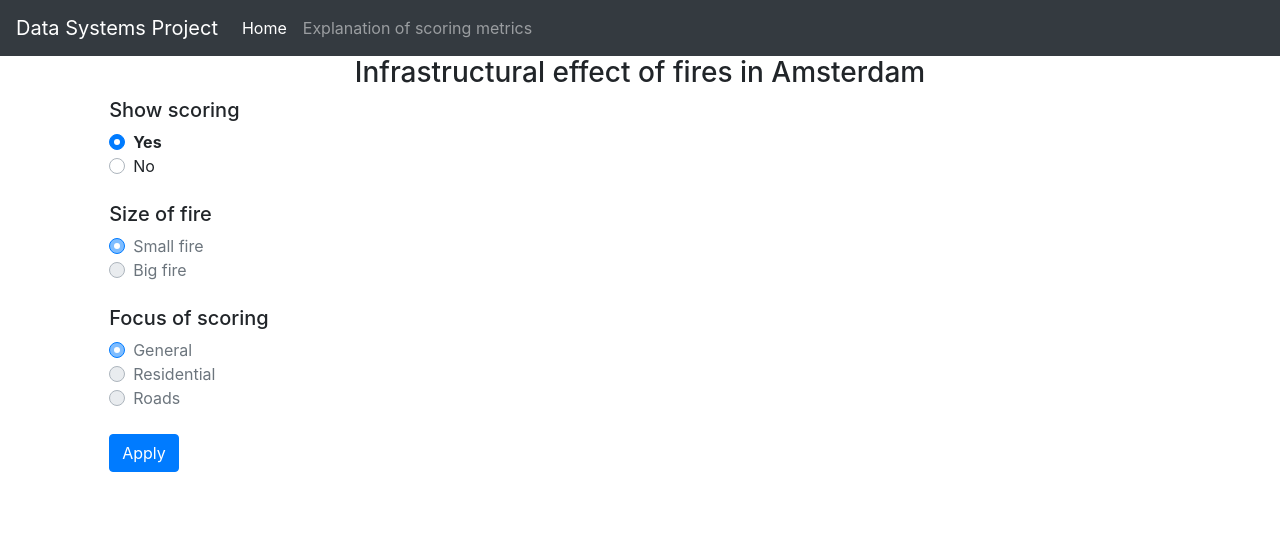
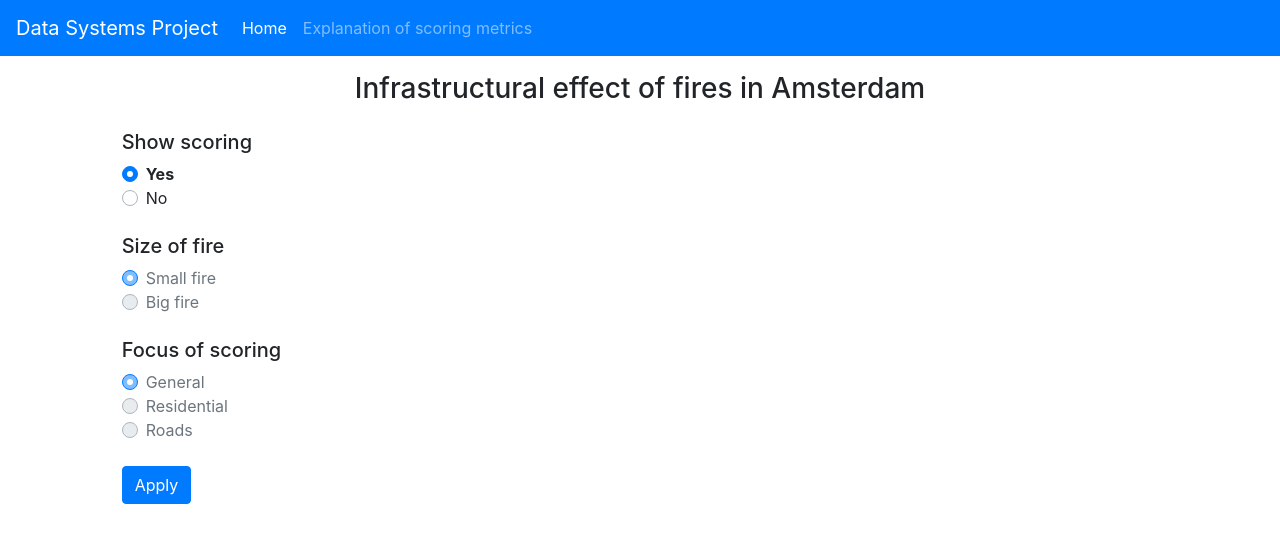
Before and after one commit to TomvandeLooij/dsp-project, a Flask app: template templates/index.html in a window 1280 px wide. Shown: the top 543 px of the page. Run offline with Flask 2, Linux system fonts and the light colour scheme; the template is opened without the code that fills it, so the values that code supplies are empty; parts of the project's set-up code (start-up, migrations or seed data) failed here and were passed over.

Commit message:
small adjustments to html voor navbar, add redirect for start and add labels to colorbar

```diff
--- a/app.py
+++ b/app.py
@@ -1,5 +1,5 @@
 # app.py
-from flask import Flask, render_template, request, json
+from flask import Flask, render_template, request, json, redirect
 from bokeh.embed import components
 from bokeh.resources import INLINE
 from bokeh.models.callbacks import CustomJS
@@ -18,6 +18,11 @@ from .components import base_map
 app = Flask(__name__)
 # Configurations
 ALOWED_CORS_DOMAIN = 'http://localhost:8080'
+
+@app.route("/")
+def start():
+    return redirect("/map/0/0")
+
 
 @app.route('/<heatmap>/<fire>/<focus>', methods=(['GET']))
 def home(heatmap, fire, focus):
--- a/components/base_map.py
+++ b/components/base_map.py
@@ -458,7 +458,7 @@ def draw_heatmap(fig, fire, score_type):
         # ]
     ))
 
-    bar = ColorBar(color_mapper=exp_cmap, location=(0,0))
+    bar = ColorBar(color_mapper=exp_cmap, location=(0,0), major_label_overrides={0:"0   Low effect", 1:"1   High effect"}, major_label_text_align="left")
     fig.add_layout(bar, "right")
 
     return fig
--- a/templates/base.html
+++ b/templates/base.html
@@ -139,7 +139,7 @@
   </head>
   <body>
   <div class="topnav">
-    <nav class="navbar navbar-expand-lg navbar-dark bg-dark">
+    <nav class="navbar navbar-expand-lg navbar-dark bg-primary">
       <a class="navbar-brand" href="#">Data Systems Project</a>
       <button class="navbar-toggler" type="button" data-toggle="collapse" data-target="#navbarSupportedContent" aria-controls="navbarSupportedContent" aria-expanded="false" aria-label="Toggle navigation">
         <span class="navbar-toggler-icon"></span>
--- a/templates/building.html
+++ b/templates/building.html
@@ -4,7 +4,7 @@
 
 <div class="container-fluid">
     <div class="row">
-        <div class="col text-center">
+        <div class="col text-center py-3">
             <h3>Your building</h3>
         </div>
     </div>
--- a/templates/index.html
+++ b/templates/index.html
@@ -3,9 +3,9 @@
 
 {% block content %}
 
-<div>
+<div class="container-fluid">
     <div class="row">
-        <div class="col text-center">
+        <div class="col text-center py-3">
             <h3>Infrastructural effect of fires in Amsterdam</h3>
         </div>
     </div>
```
